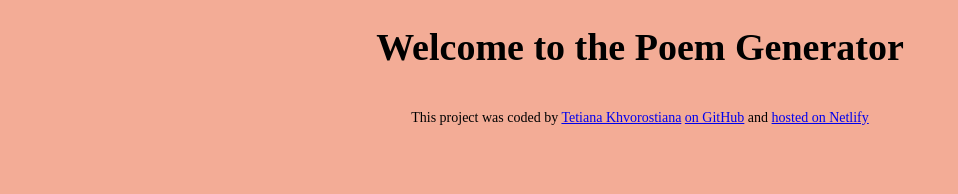
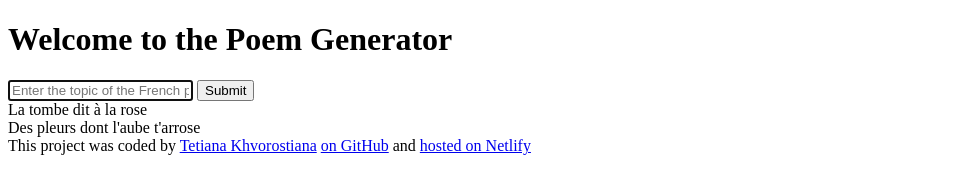
Before and after one commit to tkhvorostyanaya/poems-generator, a plain HTML site: page index.html in a window 1280 px wide. Shown: the whole page, without its empty margins (0-958 px from the left). Drawn offline with Linux system fonts and the light colour scheme.

Commit message:
added the basics html

```diff
--- a/index.html
+++ b/index.html
@@ -7,7 +7,26 @@
     <title>AI Poem generator</title>
   </head>
   <body>
-    <h1>Welcome to the Poem Generator</h1>
+    <header>
+      <h1>Welcome to the Poem Generator</h1>
+    </header>
+    <main>
+      <form>
+        <input
+          type="text"
+          placeholder="Enter the topic of the French poem"
+          autofocus
+          required
+          autocomplete="off"
+        />
+        <input type="submit" />
+      </form>
+      <div>
+        La tombe dit à la rose
+        <br />
+        Des pleurs dont l'aube t'arrose
+      </div>
+    </main>
     <footer>
       This project was coded by
       <a href="https://github.com/tkhvorostyanaya" target="_blank"
--- a/src/style.css
+++ b/src/style.css
@@ -1,4 +1,4 @@
-body {
+/* body {
   background-color: rgb(243, 172, 150);
 }
 h1 {
@@ -10,4 +10,4 @@ footer {
   font-size: 14px;
 
   padding-top: 15px;
-}
+} */
```
